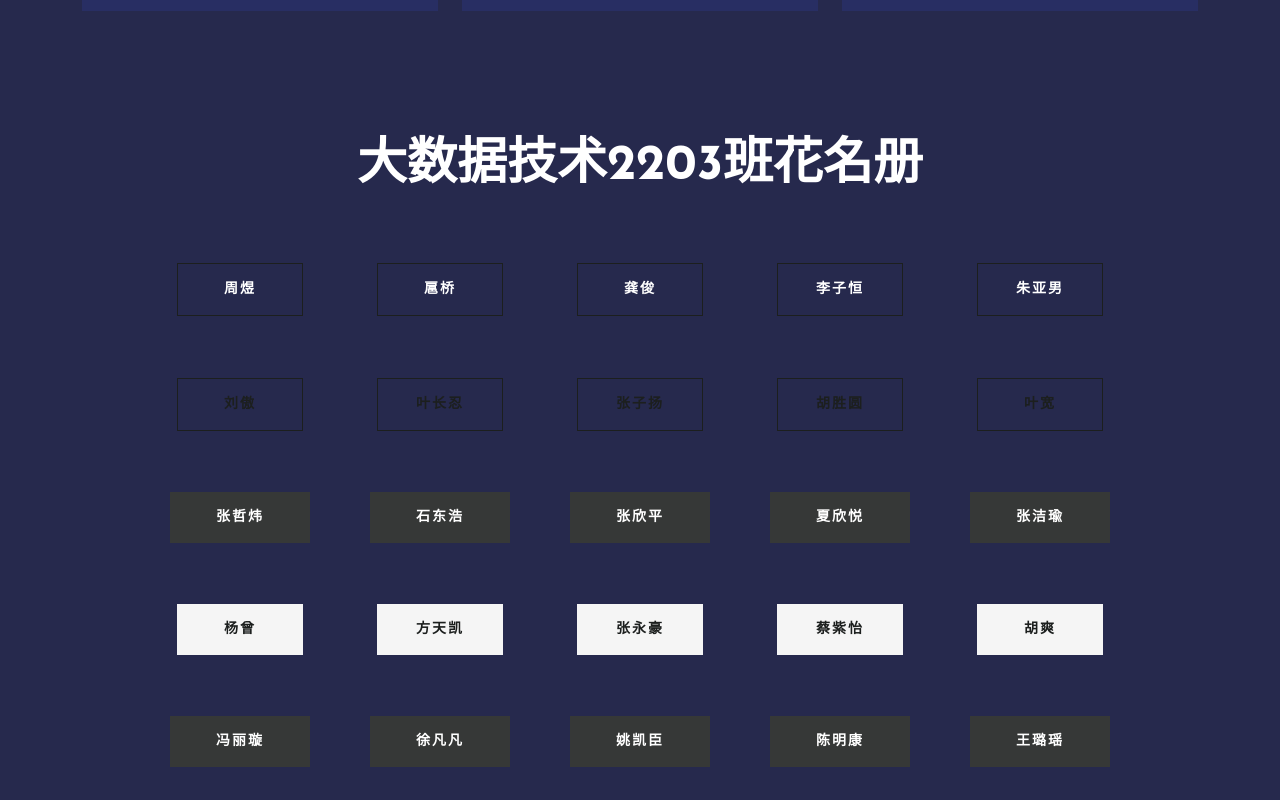
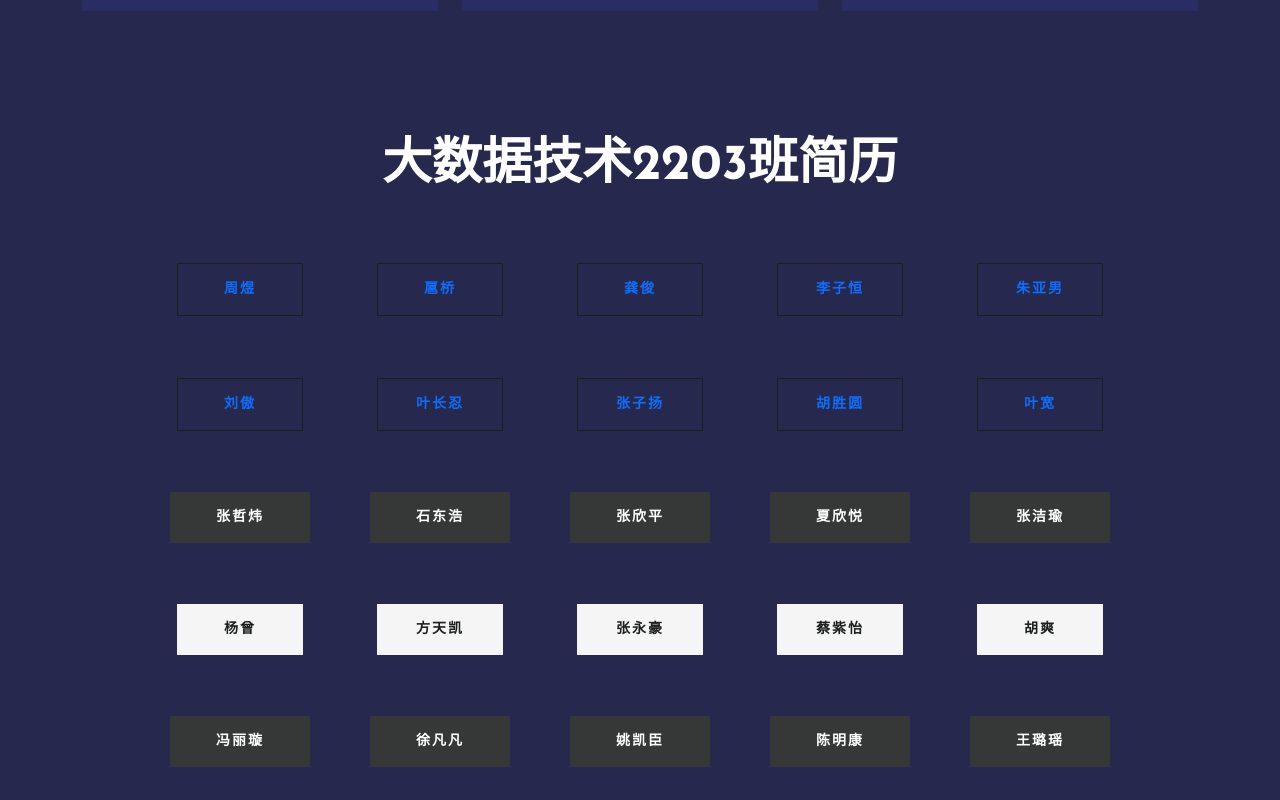
Before and after one commit to zyhgov/FX.BDT2203.github.io, a plain HTML site: page index.html in a window 1280 px wide. Shown: the part 3880-4680 px from the top of the page. Drawn offline with Linux system fonts and the light colour scheme.

Commit message:
Update index.html

```diff
--- a/index.html
+++ b/index.html
@@ -27,7 +27,7 @@
     <![endif]-->
 
     <!-- ========================= preloader start ========================= -->
-<!--     <div class="preloader">
+    <!-- <div class="preloader">
       <div class="loader">
         <div class="spinner">
           <div class="spinner-container">
@@ -98,7 +98,21 @@
       <br />
       <br />
       <br />
-
+      <!-- 头部滚动新闻条 -->
+  <!-- <div class="blog-part right-blog">
+    <marquee width="100%" direction="left">
+     <span><img src="assets/img/logo/复兴通讯社.svg" alt="" width="150"> 复兴通讯社最后更新时间2023年4月4日 </span>
+     <span><img src="assets/img/logo/复兴通讯社logo3.png" alt="" width="35"> #####开发中#####</span>
+     <span><img src="assets/img/logo/国徽标识.png" alt="" width="35"> #####开发中#####</span>
+     <span><img src="assets/img/logo/人民日报标识.png" alt="" width="90"> #####开发中#####</span>
+     <span><img src="assets/img/logo/白色透明格式.png" alt="" width="35"> 友校襄职信院大数据技术2203随机点名表已更新，<a href="https://zyhgov.github.io/WHUHDN.he.github.io/HTML/%E6%AD%A6%E6%B1%89%E7%83%AD%E5%B9%B2%E9%9D%A2%E5%A4%A7%E5%AD%A6%E5%AE%98%E7%BD%91/%E9%9A%8F%E6%9C%BA%E7%82%B9%E5%90%8D.html" target="_blank">点击跳转🏃</a></span>
+     <span><img src="assets/img/logo/白色透明格式.png" alt="" width="35"> 大数据技术2203班班级网站试运行，<a href="https://zyhgov.github.io/Big-Data-Technology-2203.github.io/" target="_blank">点击跳转🏃</a></span>
+     <span><img src="assets/img/logo/工业和信息化部标识.png" alt="" width="35"> #####开发中#####</span>
+     <span><img src="assets/img/logo/教育部标识.png" alt="" width="35"> #####开发中#####</span>
+     <span><img src="assets/img/logo/警徽标识.png" alt="" width="35"> #####开发中#####</span>
+     <span><img src="assets/img/logo/WHUHDN.png" alt="" width="35"> #####开发中#####</span>
+    </marquee>  -->
+    <!-- 实时时间 -->
     <script>
       Date.prototype.format = function (fmt) {
           var o = {
@@ -552,47 +566,47 @@
 			</div>
 		</section>
 
-	      <br />
+    <br />
     <br />
     <br />
     <br />
 
     <!-- partial:index.partial.html -->
 		<div class="section-title text-center mb-60">
-      <h1>大数据技术2203班花名册</h1>
+      <h1>大数据技术2203班简历</h1>
     </div>
 		<div class="btn-holder">
   			<button class="btn btn-1 hover-filled-slide-down">
-    			<span>周煜</span>
+    			<span><a href="简历/周煜同志简历.html" target="_blank" >周煜</a></span>
   			</button>
   <button class="btn btn-1 hover-filled-slide-up">
-    <span>扈桥</span>
+    <span><a href="简历/扈桥同志简历.html" target="_blank" >扈桥</a></span>
   </button>
   <button class="btn btn-1 hover-filled-slide-left">
-    <span>龚俊</span>
+    <span><a href="简历/龚俊同志简历.html" target="_blank" >龚俊</a></span>
   </button>
   <button class="btn btn-1 hover-filled-slide-right">
-    <span>李子恒</span>
+    <span><a href="简历/李子恒同志简历.html" target="_blank" >李子恒</a></span>
   </button>
   <button class="btn btn-1 hover-filled-opacity">
-    <span>朱亚男</span>
+    <span><a href="简历/朱亚男同志简历.html" target="_blank" >朱亚男</a></span>
   </button>
 </div>
 <div class="btn-holder">
   <button class="btn btn-2 hover-slide-down">
-    <span>刘傲</span>
+    <span><a href="简历/刘傲同志简历.html" target="_blank" >刘傲</a></span>
   </button>
   <button class="btn btn-2 hover-slide-up">
-    <span>叶长忍</span>
+    <span><a href="简历/叶长忍同志简历.html" target="_blank" >叶长忍</a></span>
   </button>
   <button class="btn btn-2 hover-slide-left">
-    <span>张子扬</span>
+    <span><a href="简历/张子扬同志简历.html" target="_blank" >张子扬</a></span>
   </button>
   <button class="btn btn-2 hover-slide-right">
-    <span>胡胜圆</span>
+    <span><a href="简历/胡胜圆同志简历.html" target="_blank" >胡胜圆</a></span>
   </button>
   <button class="btn btn-2 hover-opacity">
-    <span>叶宽</span>
+    <span><a href="简历/叶宽同志简历.html" target="_blank" >叶宽</a></span>
   </button>
 </div>
 <div class="btn-holder">
@@ -694,7 +708,6 @@
   </button>
 </div>
 <!-- partial -->
-
 
 
 <section id="speakers" class="speaker-section pt-120 pb-60">
```
